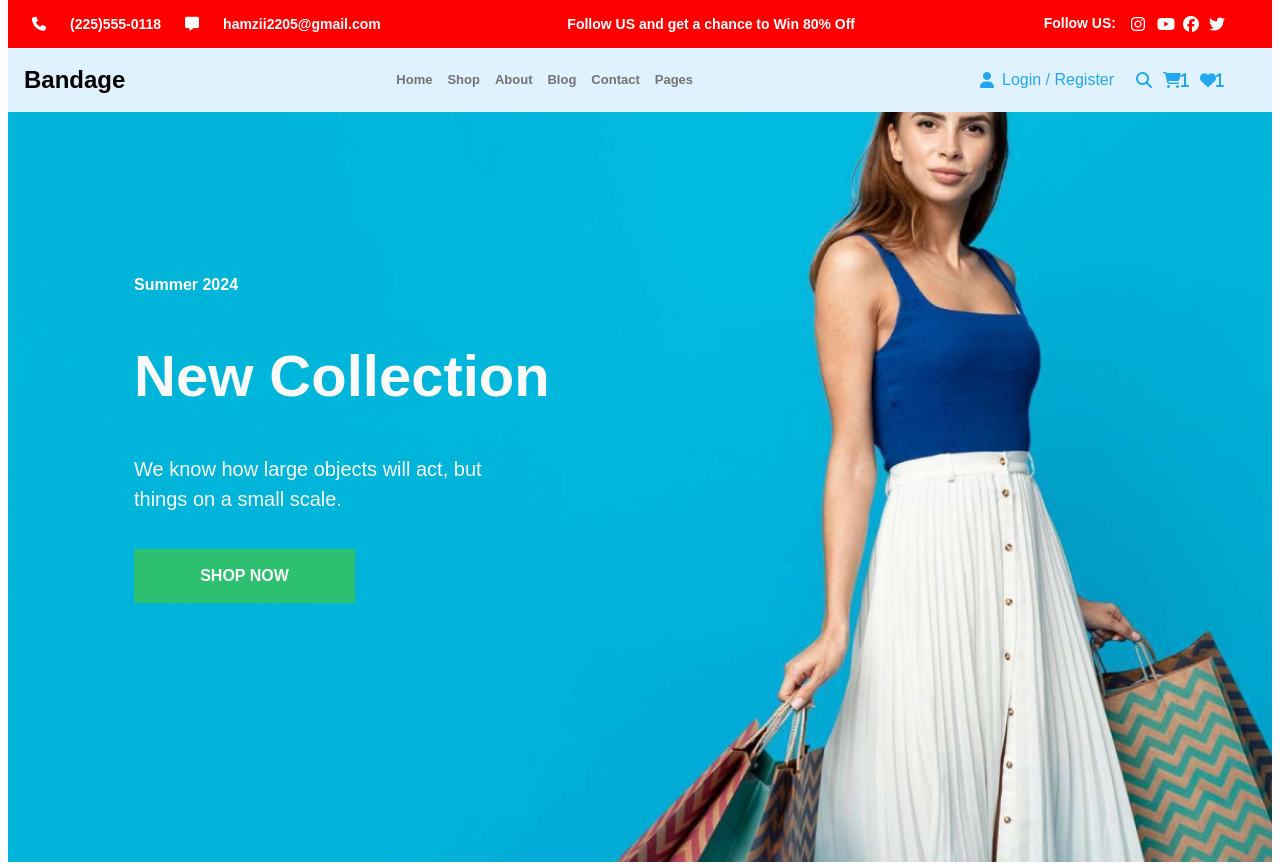
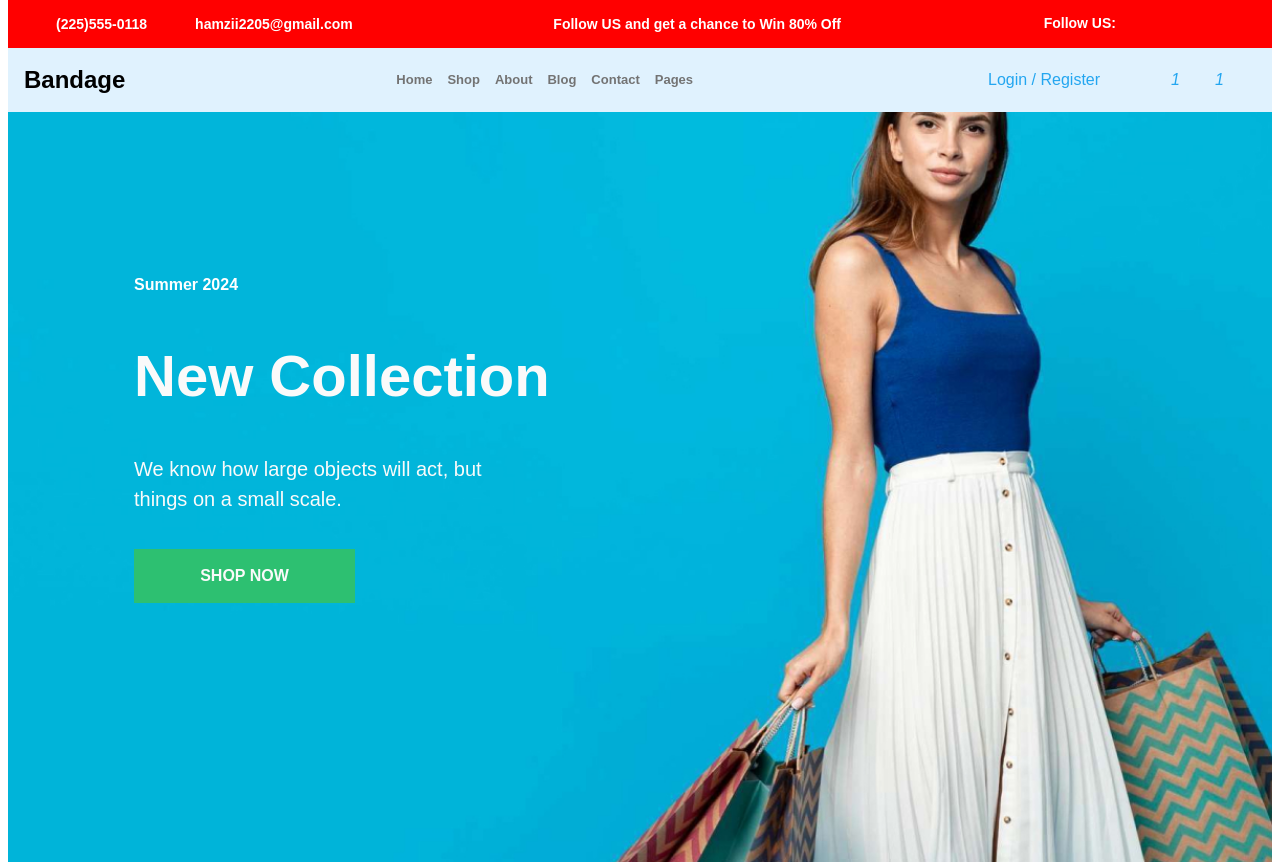
Before and after one commit to HamzaShabir0786/Hackathone_Q2, a Next.js app: page / in a window 1280 px wide. Shown: the top 864 px of the page. Built offline with nearby package versions, Linux system fonts and the light colour scheme.

Commit message:
add some change in eslintx.josn file

```diff
--- a/src/app/globals.css
+++ b/src/app/globals.css
@@ -1,6 +1,8 @@
 @tailwind base;
 @tailwind components;
 @tailwind utilities;
+
+@import "@fortawesome/fontawesome-free/css/all.min.css";
 * {
   font-family: sans-serif;
   background-position: start;
--- a/src/app/layout.tsx
+++ b/src/app/layout.tsx
@@ -19,14 +19,14 @@ export default function RootLayout({
 }>) {
   return (
     <html lang="en">
-      <head>
+      {/* <head>
         <style>
           <link
             rel="stylesheet"
             href="https://cdnjs.cloudflare.com/ajax/libs/font-awesome/6.7.1/css/all.min.css"
           />
         </style>
-      </head>
+      </head> */}
       <body className={inter.className}>
         <Header />
         {children}
```
Also changed, not shown: .eslintrc.json.
